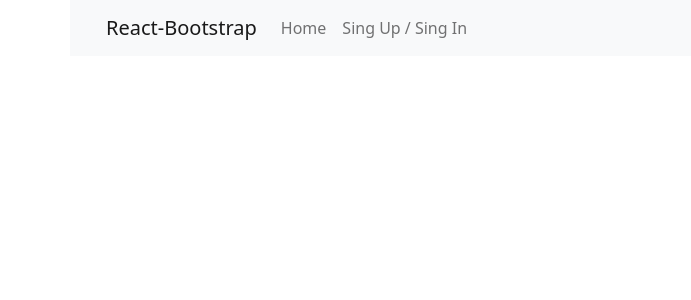
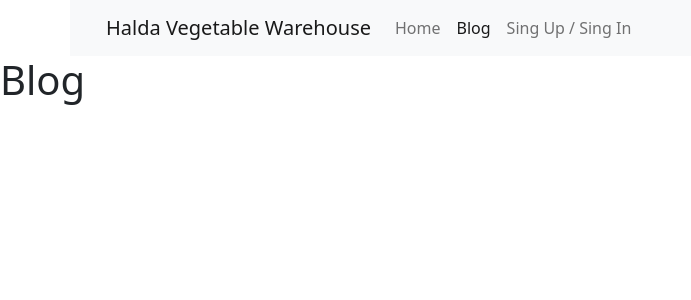
Before and after one commit to arafathossion/assignment_eleven_client, a React (Create React App) app: page /blog in a window 1280 px wide. Shown: the top 300 px of the page, without its empty margins (0-691 px from the left). Built offline with nearby package versions, Linux system fonts and the light colour scheme; no server answers.

Commit message:
Blog page

```diff
--- a/src/App.js
+++ b/src/App.js
@@ -8,6 +8,7 @@ import AddItem from './Pages/AddItem/AddItem';
 import Login from './Pages/Login/Login';
 import MyItems from './Pages/MyItems/MyItems';
 import RequireAuth from './Components/RequireAuth/RequireAuth';
+import Blog from './Pages/Blog/Blog';
 
 function App() {
   return (
@@ -38,6 +39,7 @@ function App() {
             <SingleInventory></SingleInventory>
           </RequireAuth>
         }></Route>
+        <Route path='/blog' element={<Blog></Blog>}></Route>
         <Route path='/login' element={<Login></Login>}></Route>
       </Routes>
 
--- a/src/Components/Header/Header.js
+++ b/src/Components/Header/Header.js
@@ -13,11 +13,12 @@ const Header = () => {
             <Row>
                 <Navbar bg="light" expand="lg">
                     <Container>
-                        <Navbar.Brand as={Link} to='/home'>React-Bootstrap</Navbar.Brand>
+                        <Navbar.Brand as={Link} to='/home'>Halda Vegetable Warehouse</Navbar.Brand>
                         <Navbar.Toggle aria-controls="basic-navbar-nav" />
                         <Navbar.Collapse id="basic-navbar-nav">
                             <Nav className="me-auto">
                                 <Nav.Link as={NavLink} to='/'>Home</Nav.Link>
+                                <Nav.Link as={NavLink} to='/blog'>Blog</Nav.Link>
 
                                 {
                                     user &&
@@ -30,7 +31,7 @@ const Header = () => {
                                 {
                                     user? <button className='btn' onClick={() => {
                                         signOut(auth);
-                                      }}>sing Out</button>: <Nav.Link as={NavLink} to='/login'>Sing Up / Sing In</Nav.Link>
+                                      }}>Sing Out</button>: <Nav.Link as={NavLink} to='/login'>Sing Up / Sing In</Nav.Link>
                                 }
                                 {/* <Nav.Link as={NavLink} to='/inventory'>Inventory</Nav.Link> */}
 
--- /dev/null
+++ b/src/Pages/Blog/Blog.js
@@ -0,0 +1,11 @@
+import React from 'react';
+
+const Blog = () => {
+    return (
+        <div>
+            <h1>Blog</h1>
+        </div>
+    );
+};
+
+export default Blog;
```
Also changed, not shown: src/Pages/Blog/Blog.css (added).
